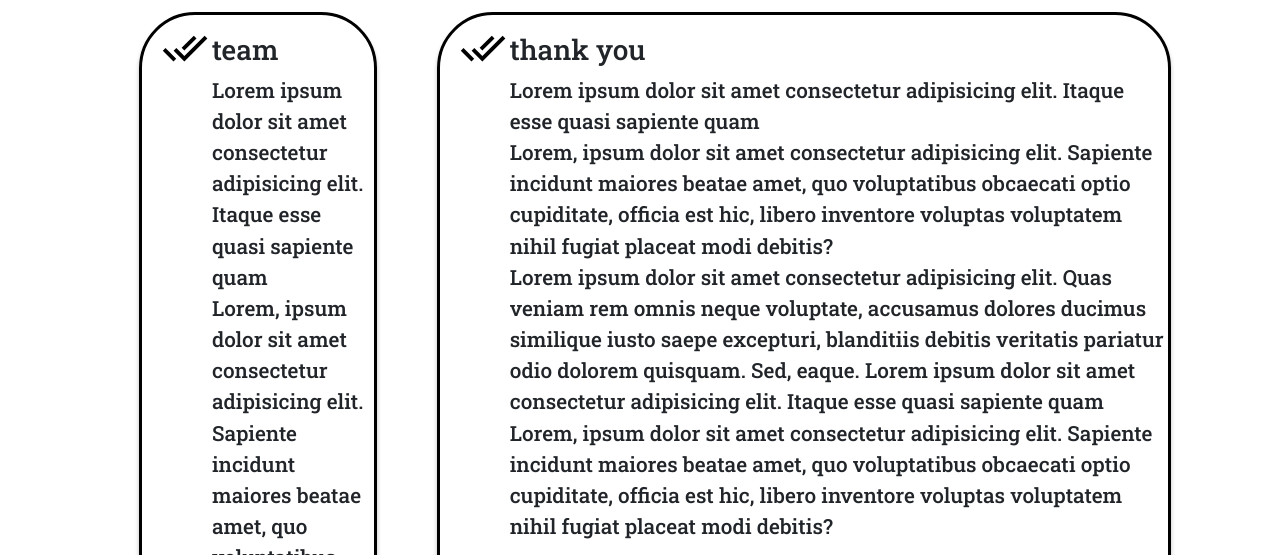
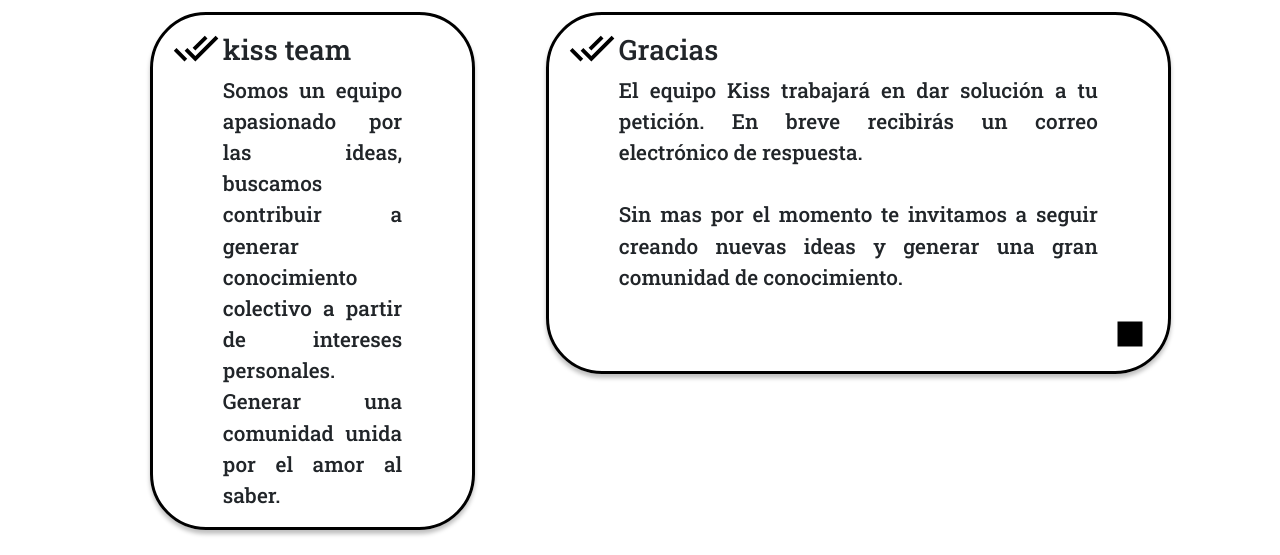
Before and after one commit to ffernandafl/Techno-Gurus, a plain HTML site: page src/html/contact-2.html in a window 1280 px wide. Shown: the part 80-635 px from the top of the page. Drawn offline with nearby package versions, Linux system fonts and the light colour scheme; a web font is replaced by a local one.

Commit message:
cambios de lorems y ajuste de texto a contact y hello-stupid

```diff
--- a/src/css/contact.css
+++ b/src/css/contact.css
@@ -36,7 +36,9 @@ h1 {
     }
 
     .div-iz p {
+        text-align: justify;
         margin-left: 70px;
+        margin-right: 70px;
         font-family: 'Roboto Slab', serif;
         font-size: 24;
     }
@@ -66,6 +68,8 @@ h1 {
 
     .div-der p {
         margin-left: 70px;
+        margin-right: 70px;
+        text-align: justify;
         font-family: 'Roboto Slab', serif;
         font-size: 24;
     }
@@ -116,6 +120,7 @@ h1 {
     justify-content: center;
     align-items:center;
     margin-right: 10%;
+    margin-left: 3%;
 }
 .inputs{
     display: flex;
@@ -157,7 +162,32 @@ input{
     align-items:center;
     margin-right: 10%;
 }
+#asunto{
+    height: 150px;
+}
 
+#btn-enviar{
+  margin-left: 20px;
+  margin-top: 10px;
+  width: 46px;
+  height: 60px;
+  float: left;
+}
+/* .div-texto1 p{
+  margin-right: 16%;
+  margin-left: 16%;
+  text-align: justify;
+}
+
+.div-texto2 p{
+   margin-right: 8%;
+   margin-left: 8%;
+   text-align: justify;
+} */
+
+.div-texto{
+  text-align: justify;
+}
 
 
       /*Small devices (landscape phones, 576px and up)*/
@@ -183,18 +213,13 @@ input{
         /* .boton-texto{
             font-size: .1 rem;
         }  */
+        .p-inputs{
+            margin-left: 25%;
+        }
+      }
 
-      }
-      #asunto{
-          height: 150px;
-      }
-      #btn-enviar{
-        margin-left: 20px;
-        margin-top: 10px;
-        width: 46px;
-        height: 60px;
-        float: left;
-      }
+
+
 
       /*Medium devices (tablets, 768px and up)*/
       @media (min-width: 768px) {
@@ -219,6 +244,9 @@ input{
         .div-boton{
             margin-left: 10%;
             margin-right: 10%;
+        }
+        .p-inputs{
+            margin-left: 20%;
         }
        }
 
@@ -245,6 +273,9 @@ input{
             margin-left: 0;
             margin-right: 0;
         }
+        .p-inputs{
+            margin-left: 15%;
+        }
 
        }
 
@@ -262,4 +293,6 @@ input{
             width: 26rem;
         }
 
+
+
        }
--- a/src/html/contact-2.html
+++ b/src/html/contact-2.html
@@ -21,12 +21,12 @@
         <header class="row">
             <div class="col-1"></div>
 
-            <div class="col-5 col-md-4 col-sm-3 col-xs-3" id="menu-sup">
+            <div class="col-4 col-md-4 col-sm-3 col-xs-3" id="menu-sup">
                 <img id="icono-header" src="../svg/btn-inferior/contact.svg" />
                 <h1>contact</h1>
             </div>
 
-            <div class="col-lg-5 col-md-5 col-sm-3 col-xs-3">
+            <div class="col-lg-6 col-md-5 col-sm-3 col-xs-3">
                 <nav id="iconos-header">
 
                     <a style="color:black" href="https://ffernandafl.github.io/Techno-Gurus/index.html">
@@ -42,44 +42,41 @@
 
         <div class="row">
             <div class="col-1"></div>
-            <div class="col-lg-3 col-md-12 col-sm-12 col-xs-12">
+            <div class="col-lg-4 col-md-12 col-sm-12 col-xs-12">
                 <div class="div-iz">
                     <img id="icono-div-iz" src="../svg/lectura/seen.svg" />
-                    <h3>team</h3>
-                    <p>
-                        Lorem ipsum dolor sit amet consectetur adipisicing elit. Itaque esse quasi sapiente quam
-                        <br />
-                        Lorem, ipsum dolor sit amet consectetur adipisicing elit. Sapiente incidunt maiores beatae amet,
-                        quo voluptatibus obcaecati optio cupiditate, officia est hic, libero inventore voluptas
-                        voluptatem
-                        <br />
-                    </p>
+                    <h3>kiss team</h3>
+                    <div class="div-texto" id="text1-contact2">
+                        <p>
+                            Somos un equipo apasionado por las ideas, buscamos
+                            contribuir a generar conocimiento colectivo a partir de intereses personales. Generar una
+                            comunidad unida por el amor al saber.
+                        </p>
+
+                    </div>
+
                 </div>
             </div>
 
-            <div class="col-lg-7 col-md-12 col-sm-12 col-xs-12">
+            <div class="col-lg-6 col-md-12 col-sm-12 col-xs-12">
                 <div class="div-der">
 
 
                     <img id="icono-div-iz" src="../svg/lectura/seen.svg" />
-                    <h3>thank you</h3>
-                    <p>
-                        Lorem ipsum dolor sit amet consectetur adipisicing elit. Itaque esse quasi sapiente quam
-                        <br />
-                        Lorem, ipsum dolor sit amet consectetur adipisicing elit. Sapiente incidunt maiores beatae amet,
-                        quo voluptatibus obcaecati optio cupiditate, officia est hic, libero inventore voluptas
-                        voluptatem nihil fugiat placeat modi debitis?
-                        <br />
-                        Lorem ipsum dolor sit amet consectetur adipisicing elit. Quas veniam rem omnis neque voluptate,
-                        accusamus dolores ducimus similique iusto saepe excepturi, blanditiis debitis veritatis pariatur
-                        odio dolorem quisquam. Sed, eaque.
-                        Lorem ipsum dolor sit amet consectetur adipisicing elit. Itaque esse quasi sapiente quam
-                        <br />
-                        Lorem, ipsum dolor sit amet consectetur adipisicing elit. Sapiente incidunt maiores beatae amet,
-                        quo voluptatibus obcaecati optio cupiditate, officia est hic, libero inventore voluptas
-                        voluptatem nihil fugiat placeat modi debitis?
+                    <h3>Gracias</h3>
+                    <div class="div-texto">
+                        <p id="#text2-contact2">
+                            El equipo Kiss trabajará en dar solución a tu petición.
+                            En breve recibirás un correo electrónico de respuesta. <br />
 
-                    </p>
+                            <br />
+                            Sin mas por el momento te invitamos a seguir creando nuevas ideas y generar una gran
+                            comunidad de conocimiento.
+
+
+                        </p>
+
+                    </div>
 
 
                     <div id="icono-div-iz-inf">
```
Also changed, not shown: src/html/contact.html (+7 -1 lines), src/html/first-hello-stupid.html (+26 -18 lines).
